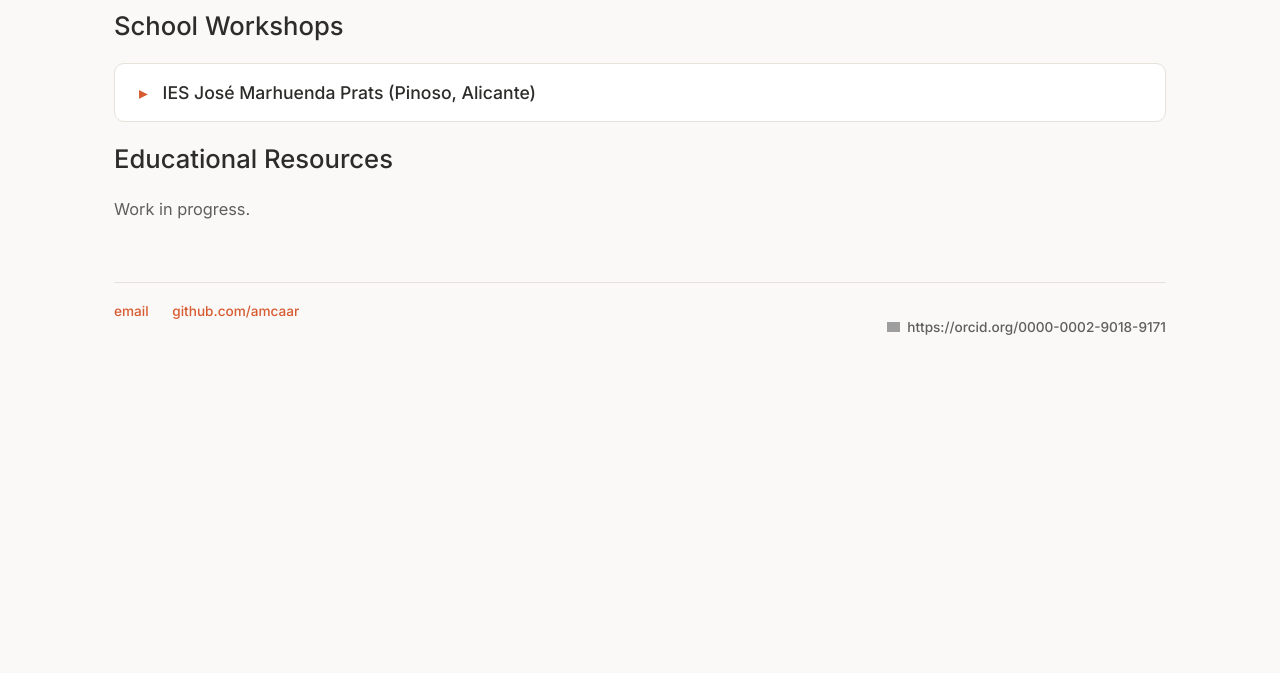
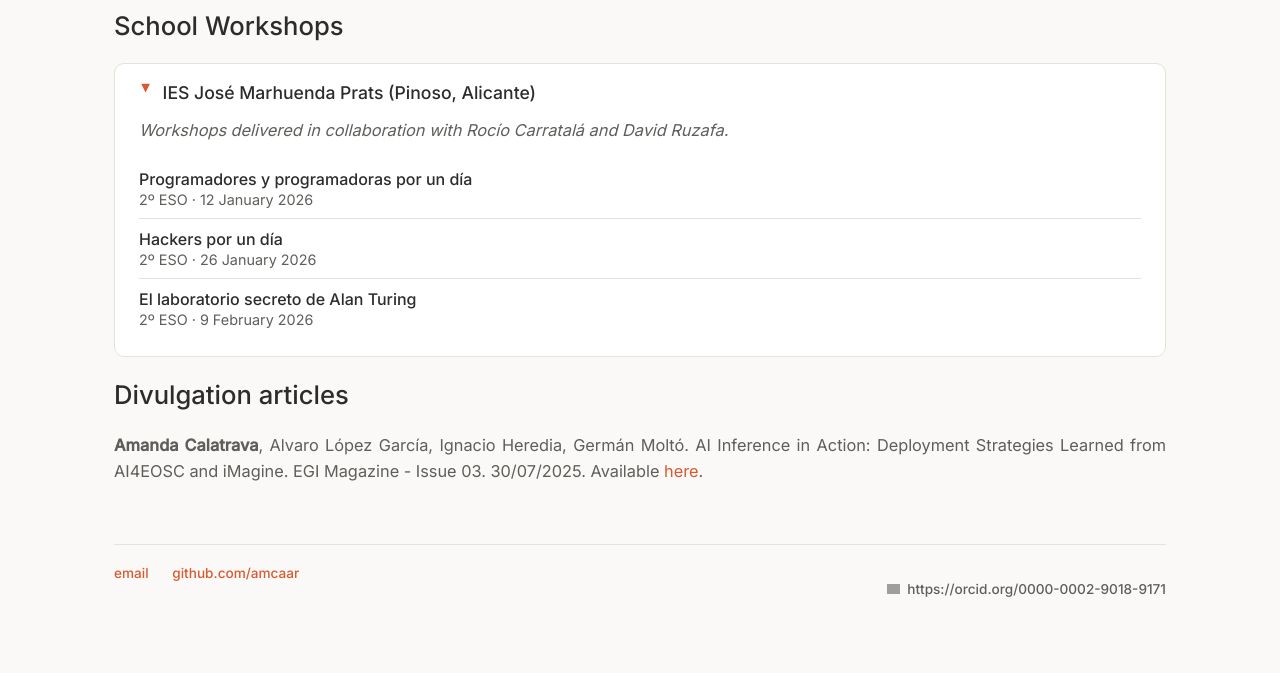
Before and after one commit to amcaar/amcaar.github.io, a Jekyll site: the page built from outreach/index.html, in a window 1280 px wide. Shown: the part 588-1261 px from the top of the page. Built offline with Jekyll 4.4.1, drawn with Linux system fonts in a browser that asks for light colours; a style sheet for code colours, icons or effects is not loaded; before the commit the page ends 999 px from its top, so only the background shows below that; grey boxes are pictures that could not be loaded.

Commit message:
Modify workshop details and add divulgation articles
Updated workshop details and replaced educational resources section with divulgation articles.

```diff
--- a/outreach/index.html
+++ b/outreach/index.html
@@ -14,9 +14,9 @@ title: Outreach & Engagement
 	</div>
 
 	<h2>School Workshops</h2>
-	<details class="cv-year">
+	<details class="cv-year" open>
 		<summary>IES José Marhuenda Prats (Pinoso, Alicante)</summary>
-		<p class="justify">Workshops delivered in collaboration with Rocío Carratalá and David Ruzafa.</p>
+		<p class="justify"><em>Workshops delivered in collaboration with Rocío Carratalá and David Ruzafa.</em></p>
 		<ul class="course-list">
 			<li><span class="course-name">Programadores y programadoras por un día</span><span class="course-meta">2º ESO · 12 January 2026</span></li>
 			<li><span class="course-name">Hackers por un día</span><span class="course-meta">2º ESO · 26 January 2026</span></li>
@@ -24,6 +24,8 @@ title: Outreach & Engagement
 		</ul>
 	</details>
 
-	<h2>Educational Resources</h2>
-	<p class="justify">Work in progress.</p>
+	<h2>Divulgation articles</h2>
+	<p class="justify"><strong>Amanda Calatrava</strong>, Alvaro López García, Ignacio Heredia, Germán Moltó. AI Inference in Action: Deployment Strategies Learned from AI4EOSC and iMagine. EGI Magazine - Issue 03. 30/07/2025.
+	Available <a class="link" href="https://www.egi.eu/magazine/undefined/ai-inference-in-action-deployment-strategies-learnt-from-ai4eosc-and-imagine/">here</a>.</p>
+
 </div>
```
